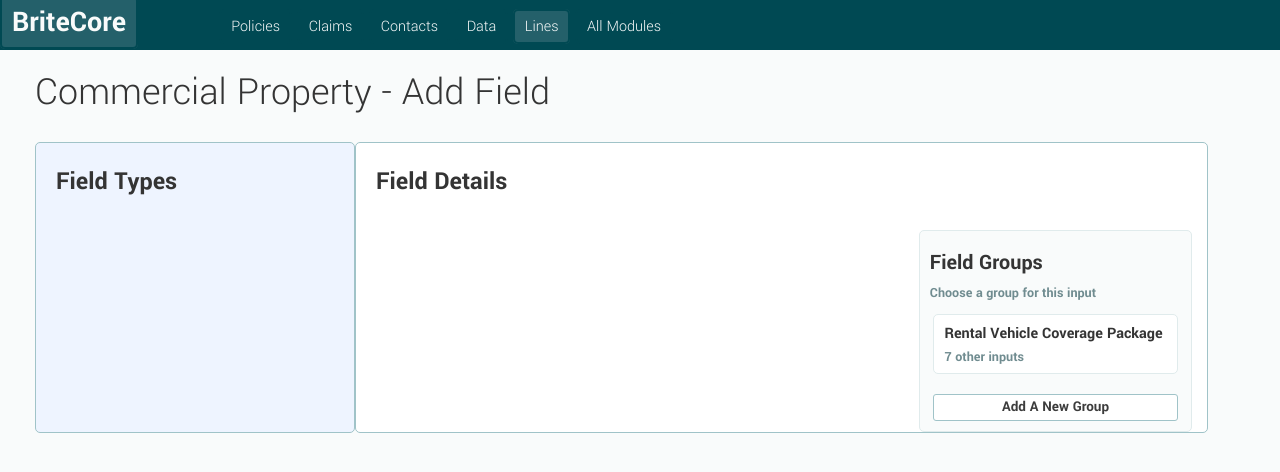
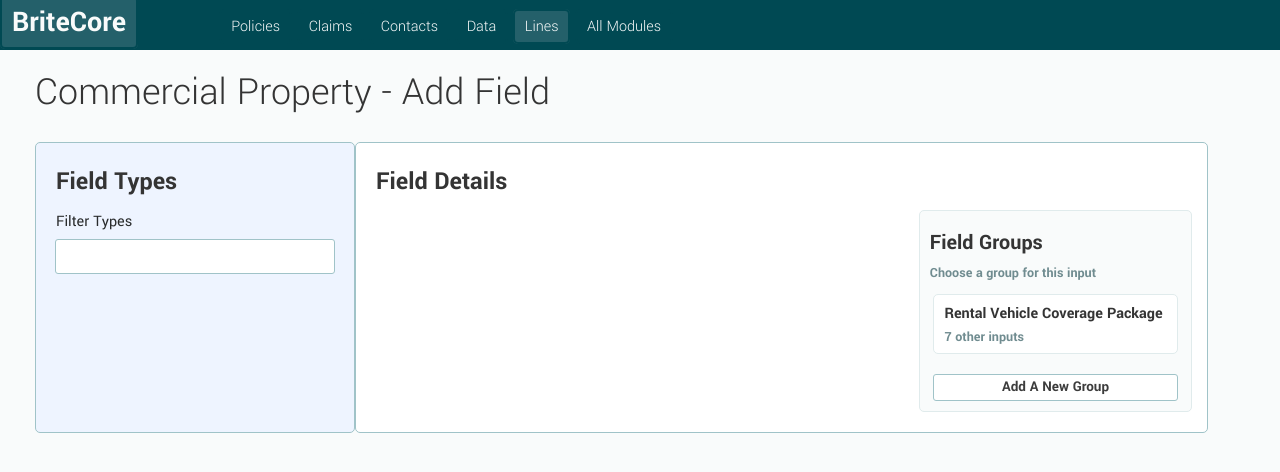
Before and after one commit to ChloeCacola/BriteCore-CustomInput, a PHP site: page / in a window 1280 px wide. Shown: the top 472 px of the page. Run offline with PHP 8.4, Linux system fonts and the light colour scheme.

Commit message:
field types search style update

```diff
--- a/assets/css/style.css
+++ b/assets/css/style.css
@@ -1,4 +1,4 @@
-@import url('https://fonts.googleapis.com/css?family=Yantramanav:300,700');
+@import url('https://fonts.googleapis.com/css?family=Yantramanav:300,400,700');
 
 body {
 	background: #f9fbfb;
@@ -27,6 +27,7 @@ body {
 	color: #f9fbfb;
 	font-size: 16px;
 	font-family: 'Yantramanav', sans-serif;
+	font-weight: 300;
 	border: solid #004953 2px;
 	border-radius: 5px;
 	padding-bottom: 5px;
@@ -42,13 +43,28 @@ body {
 	background-color: #24606a;
 }
 
+/*Commercial Property - Add Field*/
 h1 {
 	font-family: 'Yantramanav', sans-serif;
+	font-weight: 300;
 	padding: 20px;
 	color: #343434;
 }
 
+/*Field Types & Details header*/
+h2 {
+	font-family: 'Yantramanav', sans-serif;
+	font-size: 26px;
+	padding: 25px;
+	padding-left: 5px;
+	padding-bottom: 5px;
+	color: #343434;
+	font-weight: bolder;
+}
+
+/*Field Types div*/
 #field-types {
+	font-family: 'Yantramanav', sans-serif;
 	border: solid #a0c3c8 1.5px;
 	border-radius: 5px;
 	background: #eef4ff;
@@ -56,21 +72,39 @@ h1 {
 
 }
 
+/*Filter Types description*/
+#filter-types {
+	font-size: 16px;
+	margin-top: 0px;
+	padding-top: 0px;
+	padding-bottom: 0px;
+	margin-bottom: 5px;
+	margin-left: 5px;
+	font-weight: 400;
+}
+
+/*search box*/
+#filter {
+	border-style: none;
+	border: solid #a0c3c8 1.5px;
+	border-radius: 3px;
+	color: #708c90;
+	width: 97%;
+	height: 35px;
+	padding-top: 0px;
+	margin: 0 auto;
+	display: block;
+}
+
+#filter:focus {
+	outline: none;
+}
+
 #field-details {
 	border: solid #a0c3c8 1.5px;
 	border-radius: 5px;
 	background: #fff;
-
-
-}
-
-h2 {
-	font-family: 'Yantramanav', sans-serif;
-	font-size: 26px;
-	padding: 25px;
-	padding-left: 5px;
-	color: #343434;
-	font-weight: bolder;
+	padding-bottom: 20px;
 }
 
 h3 {
--- a/index.html
+++ b/index.html
@@ -45,13 +45,16 @@
 		<!-- All Field types in this box -->
 		<div id='field-types' class='col-12 col-sm-12 col-md-4 col-lg-3'>
 
-		<h2>Field Types</h2>
+		<h2 id="field-T-header">Field Types</h2>
+		<p id='filter-types'>Filter Types</p>
+		<input type='text' id='filter'>
+
 
 		</div><!--end field-types-->
 
 		<div id='field-details' class='col-12 col-sm-12 col-md-7 col-lg-8'>
 
-			<h2> Field Details</h2>
+			<h2 id="field-D-header"> Field Details</h2>
 
 			<div id="field-groups">
 
```
